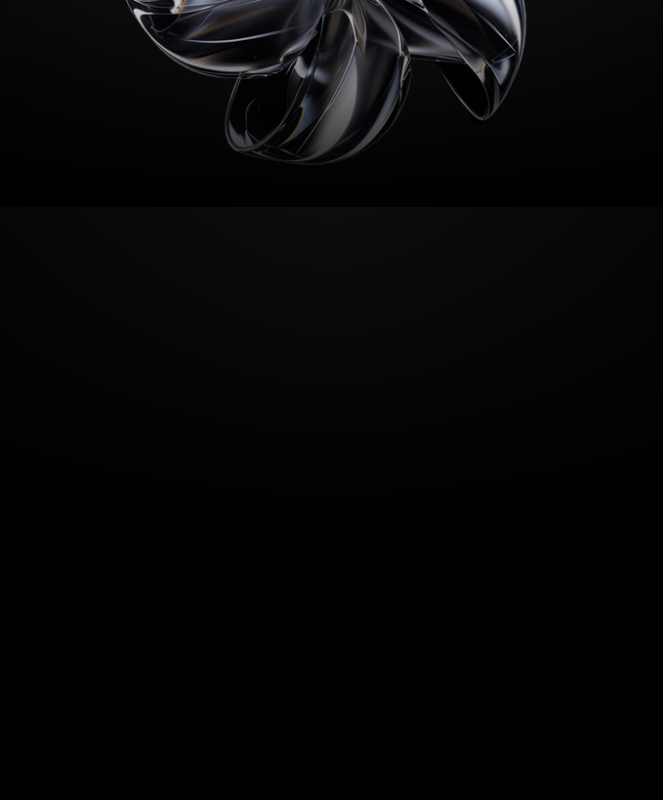
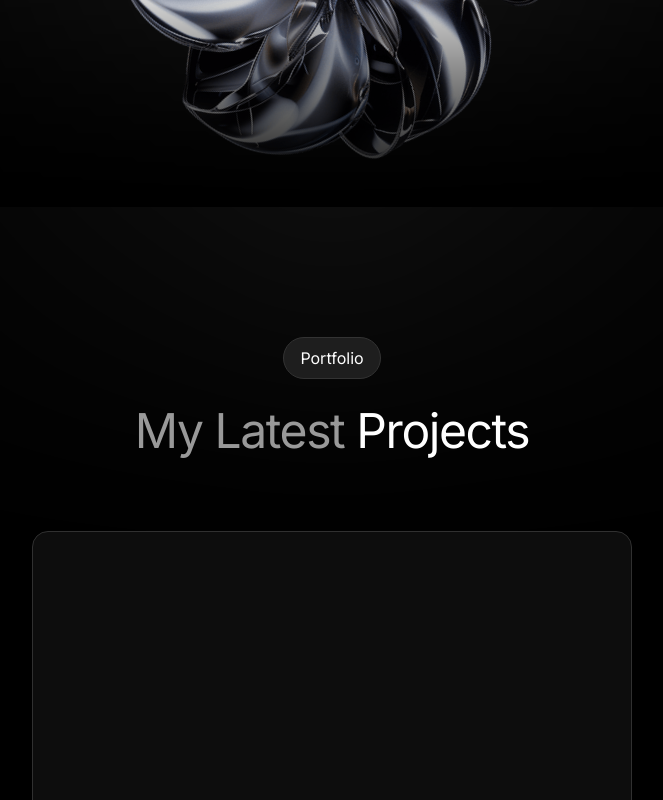
Before and after one commit to ak-nika/portfolio, a React (Vite) app: page / in a window 1280 px wide. Shown: the part 934-1734 px from the top of the page, without its empty margins (308-971 px from the left). Before the commit the page ends 1141 px from the top, so only its background shows below. Built offline with nearby package versions, Linux system fonts and the light colour scheme.

Commit message:
Added portfolio section and also loading cards

```diff
--- a/package.json
+++ b/package.json
@@ -10,6 +10,7 @@
     "preview": "vite preview"
   },
   "dependencies": {
+    "firebase": "^11.1.0",
     "react": "^18.3.1",
     "react-dom": "^18.3.1",
     "react-intersection-observer": "^9.14.0"
--- /dev/null
+++ b/src/components/LoaderCard.jsx
@@ -0,0 +1,14 @@
+import React from "react";
+import PopUpWrapper from "./PopUpWrapper";
+
+const LoaderCard = () => {
+  return (
+    <PopUpWrapper className="w-1/2 max-w-[800px] animate-pulse">
+      <div className="w-full h-[500px] bg-almostBlack rounded-2xl border border-lightBlack"></div>
+
+      <div className="w-[60%] h-[25px] mt-5 bg-lightBlack"></div>
+    </PopUpWrapper>
+  );
+};
+
+export default LoaderCard;
--- a/src/components/Navbar.jsx
+++ b/src/components/Navbar.jsx
@@ -5,7 +5,7 @@ const Navbar = () => {
   const [isOpen, setIsOpen] = useState(false);
 
   return (
-    <nav className="px-5 py-3 sticky top-0">
+    <nav className="px-5 py-3 sticky top-0 z-50 bg-black">
       <div className="mx-auto flex justify-between items-center">
         {/* Logo */}
         <div className="flex justify-center items-center gap-3">
@@ -59,7 +59,7 @@ const Navbar = () => {
           } md:flex space-y-5 md:space-y-0 md:space-x-5 absolute md:static bg-black md:bg-transparent top-14 left-0 w-full md:w-auto p-5 md:p-0`}
         >
           <a
-            href=""
+            href="#portfolio"
             className="block md:inline hover:text-grey transition-colors"
             onClick={() => setIsOpen(false)}
           >
--- a/src/components/PopUpWrapper.jsx
+++ b/src/components/PopUpWrapper.jsx
@@ -6,6 +6,7 @@ const PopUpWrapper = ({ children, className }) => {
     threshold: 0.1,
     triggerOnce: true,
   });
+
   return (
     <div
       ref={ref}
--- a/src/index.css
+++ b/src/index.css
@@ -5,7 +5,7 @@
 @tailwind utilities;
 
 * {
-  @apply font-inter m-0 p-0 box-border text-white;
+  @apply font-inter m-0 p-0 box-border text-white scroll-smooth scroll-m-4;
 }
 body {
   @apply bg-black;
--- a/src/pages/Home.jsx
+++ b/src/pages/Home.jsx
@@ -1,13 +1,14 @@
 import React from "react";
 import Navbar from "../components/Navbar";
 import Hero from "../sections/Hero";
-import PopUpWrapper from "../components/PopUpWrapper";
+import Portfolio from "../sections/Portfolio";
 
 const Home = () => {
   return (
     <div>
       <Navbar />
       <Hero />
+      <Portfolio />
     </div>
   );
 };
--- a/src/sections/Hero.jsx
+++ b/src/sections/Hero.jsx
@@ -31,7 +31,7 @@ const Hero = () => {
           <img
             src={flower}
             alt="flower"
-            className="md:w-[500px] md:h-[500px] w-[390px] h-[400px]"
+            className="md:w-[500px] md:h-[500px] w-[390px] h-[400px] animate-[spin_15s_infinite_linear]"
           />
 
           <div className="w-full h-full absolute top-0 left-0 bg-gradient-to-t from-black via-transparent to-transparent" />
--- /dev/null
+++ b/src/sections/Portfolio.jsx
@@ -0,0 +1,36 @@
+import React, { useState } from "react";
+import PopUpWrapper from "../components/PopUpWrapper";
+import Chip from "../components/Chip";
+import LoaderCard from "../components/LoaderCard";
+
+const Portfolio = () => {
+  const [loading, setLoading] = useState(true);
+  const array = [1, 2, 3, 4];
+
+  return (
+    <div
+      id="portfolio"
+      className="mt-[10px] py-20 px-5 md:py-[100px] md:px-8 lg:pt-[120px] lg:px-10 lg:pb-[100px]"
+    >
+      <div className="flex flex-col gap-6 items-center justify-center">
+        <PopUpWrapper>
+          <Chip>Portfolio</Chip>
+        </PopUpWrapper>
+
+        <PopUpWrapper>
+          <h2 className="h2">
+            <span className="text-grey">My Latest</span> Projects
+          </h2>
+        </PopUpWrapper>
+      </div>
+
+      <div className="mt-8 md:mt-6 lg:mt-8 flex justify-center items-center gap-6 flex-wrap w-full">
+        {loading
+          ? array.map((item) => <LoaderCard key={item} />)
+          : "Your Projects Here"}
+      </div>
+    </div>
+  );
+};
+
+export default Portfolio;
```
Also changed, not shown: 1 other file (tests, documents, lock files or other folders).
